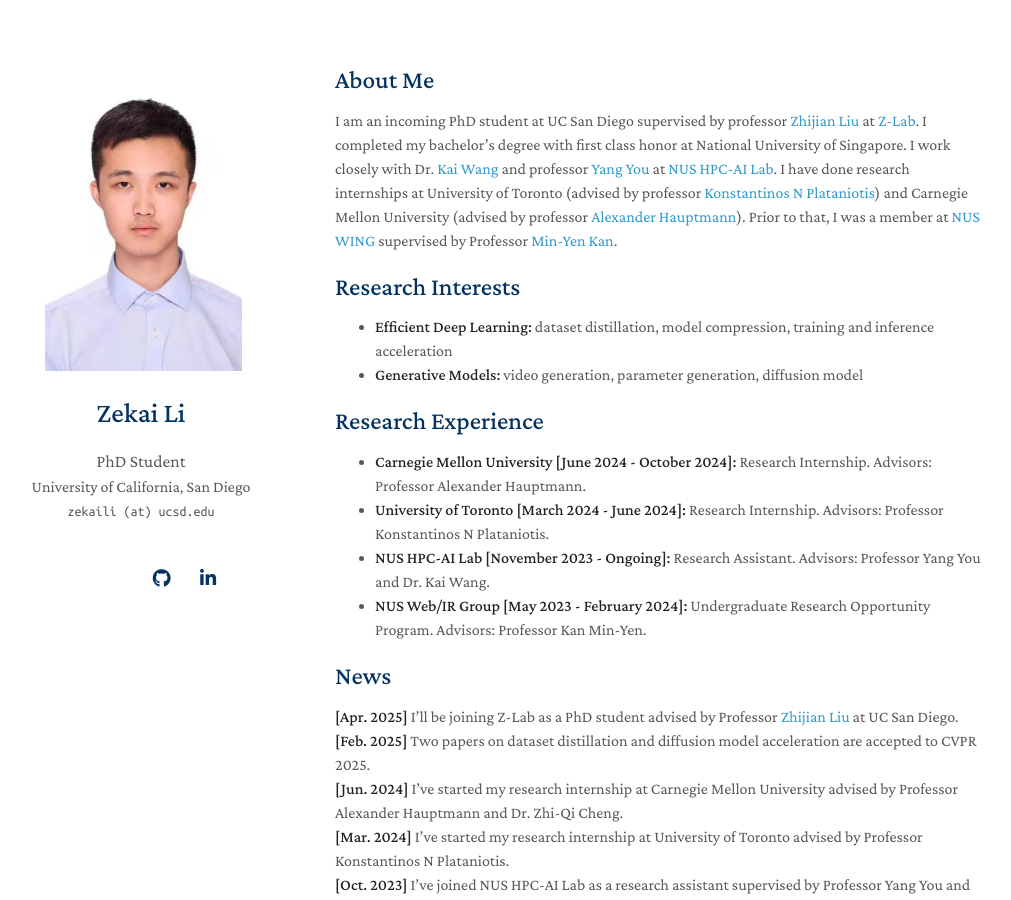
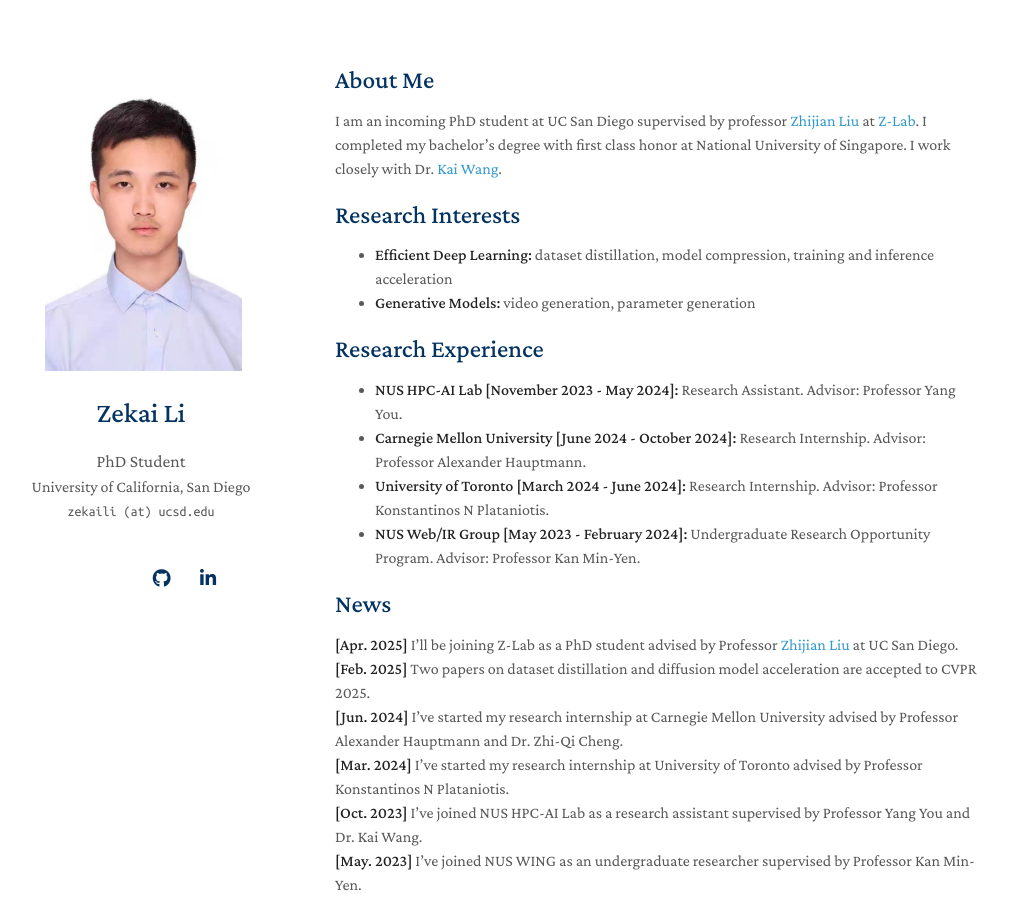
Before and after one commit to lizekai-richard/lizekai-richard.github.io, a Jekyll site: the page built from index.md, in a window 1280 px wide and 900 px high. Shown: the whole window, without its empty margins (135-1146 px from the left). Built offline with Jekyll 4.4.1, drawn with Linux system fonts in a browser that asks for light colours; nearby versions of some CDN libraries; a style sheet for code colours, icons or effects is not loaded; our own code applies the rules of GitHub Pages for plain Markdown files.

Commit message:
Update profile

```diff
--- a/_includes/research.md
+++ b/_includes/research.md
@@ -1,5 +1,5 @@
 ## Research Experience
-- **Carnegie Mellon University [June 2024 - October 2024]:** Research Internship. Advisors: Professor Alexander Hauptmann.
-- **University of Toronto [March 2024 - June 2024]:** Research Internship. Advisors: Professor Konstantinos N Plataniotis.
-- **NUS HPC-AI Lab [November 2023 - Ongoing]:** Research Assistant. Advisors: Professor Yang You and Dr. Kai Wang.
-- **NUS Web/IR Group [May 2023 - February 2024]:** Undergraduate Research Opportunity Program. Advisors: Professor Kan Min-Yen.
+- **NUS HPC-AI Lab [November 2023 - May 2024]:** Research Assistant. Advisor: Professor Yang You.
+- **Carnegie Mellon University [June 2024 - October 2024]:** Research Internship. Advisor: Professor Alexander Hauptmann.
+- **University of Toronto [March 2024 - June 2024]:** Research Internship. Advisor: Professor Konstantinos N Plataniotis.
+- **NUS Web/IR Group [May 2023 - February 2024]:** Undergraduate Research Opportunity Program. Advisor: Professor Kan Min-Yen.
--- a/index.md
+++ b/index.md
@@ -4,13 +4,13 @@
 
 ## About Me
 
-I am an incoming PhD student at UC San Diego supervised by professor [Zhijian Liu](https://zhijianliu.com/) at [Z-Lab](https://z-lab.ai/). I completed my bachelor's degree with first class honor at National University of Singapore. I work closely with Dr. [Kai Wang](https://kaiwang960112.github.io/) and professor [Yang You](https://www.comp.nus.edu.sg/~youy/) at [NUS HPC-AI Lab](https://ai.comp.nus.edu.sg/). I have done research internships at University of Toronto (advised by professor [Konstantinos N Plataniotis](https://www.plataniotis.com/)) and Carnegie Mellon University (advised by professor [Alexander Hauptmann](https://www.cs.cmu.edu/~alex/)). Prior to that, I was a member at [NUS WING](https://wing.comp.nus.edu.sg/) supervised by Professor [Min-Yen Kan](https://www.comp.nus.edu.sg/~kanmy/).
+I am an incoming PhD student at UC San Diego supervised by professor [Zhijian Liu](https://zhijianliu.com/) at [Z-Lab](https://z-lab.ai/). I completed my bachelor's degree with first class honor at National University of Singapore. I work closely with Dr. [Kai Wang](https://kaiwang960112.github.io/).
 
 
 ## Research Interests
 
 - **Efficient Deep Learning:** dataset distillation, model compression, training and inference acceleration
-- **Generative Models:** video generation, parameter generation, diffusion model
+- **Generative Models:** video generation, parameter generation
 
 {% include_relative _includes/research.md %}
 
```
